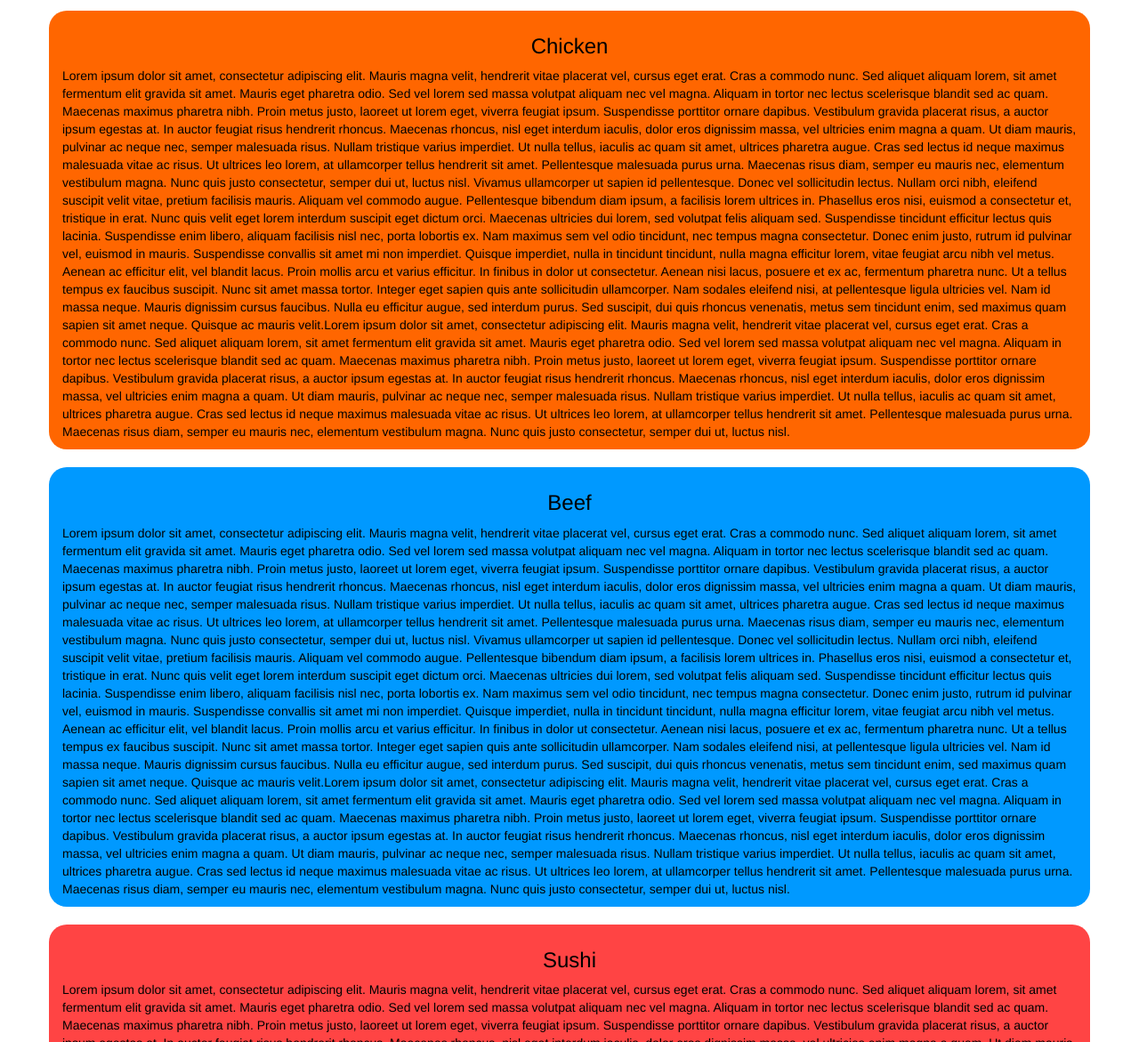
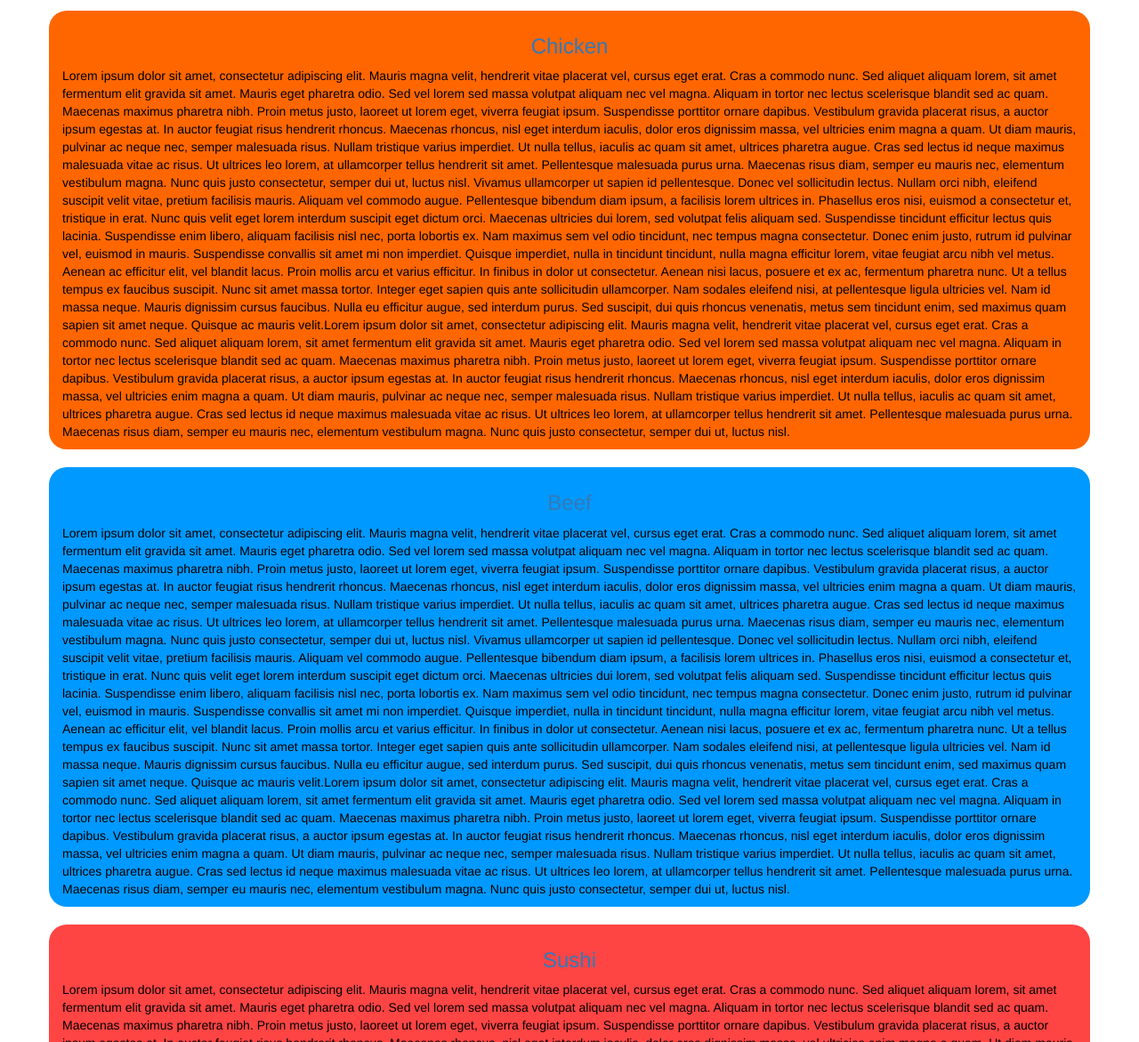
Before and after one commit to skpartha1/module-1, a plain HTML site: page index.html in a window 1280 px wide. Shown: the part 129-1300 px from the top of the page at 89% size. Drawn offline with nearby package versions, Linux system fonts and the light colour scheme; a web font is replaced by a local one.

Commit message:
Update module3.css

```diff
--- a/css/module3.css
+++ b/css/module3.css
@@ -39,7 +39,6 @@
 .chicken{
 	text-align: center;
 	padding-top: 7px;
-	color: black;
 
 }
 
@@ -51,7 +50,6 @@
 .Beef {
 	text-align: center;
 	padding-top: 7px;
-	color: black;
 }
 #meat2 {
 	margin-top:20px;
@@ -61,7 +59,6 @@
 .Sushi {
 	text-align: center;
 	padding-top: 7px;
-	color: black;
 }
 
 .x1{
```
